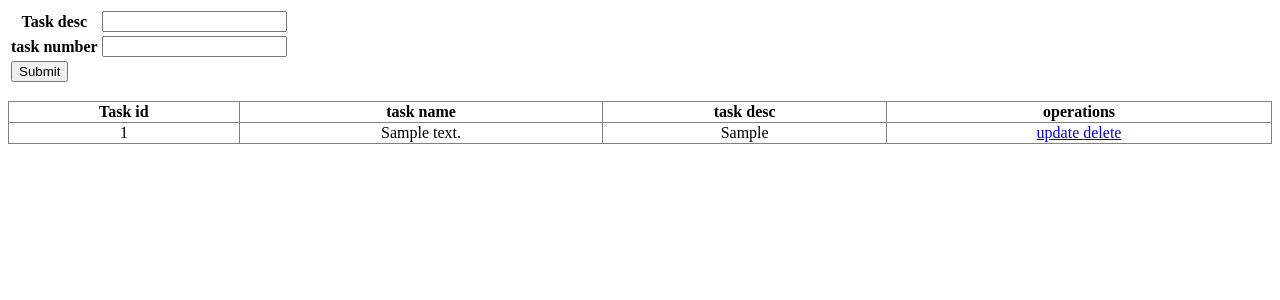
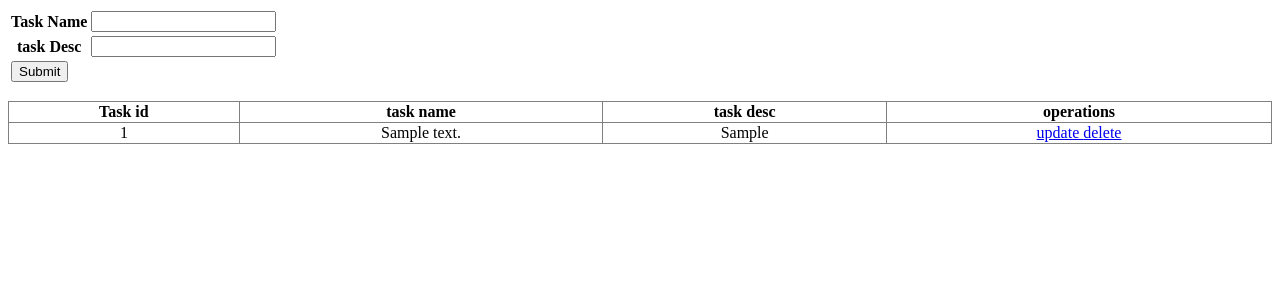
Before and after one commit to Qiugu-He/ClockifyClone, a Django app: template templates/task/index.html in a window 1280 px wide. Shown: the top 300 px of the page. Run offline with Django 3.2, Linux system fonts and the light colour scheme; the template is opened without the code that fills it: values that come from a table or form of the project are taken from there, others are empty; tables that the repository leaves empty hold one stand-in row (values such as "Sample post").

Commit message:
Moved from of add new task into index template

```diff
--- a/templates/task/index.html
+++ b/templates/task/index.html
@@ -9,11 +9,11 @@
     {% csrf_token %}
     <table>
         <tr>
-            <th>Task desc</th>
+            <th>Task Name</th>
             <td><input name="task_desc"></td>
         </tr>
         <tr>
-            <th>task number</th>
+            <th>task Desc</th>
             <td><input name="task_no"/></td>
         </tr>
         <tr>
```
